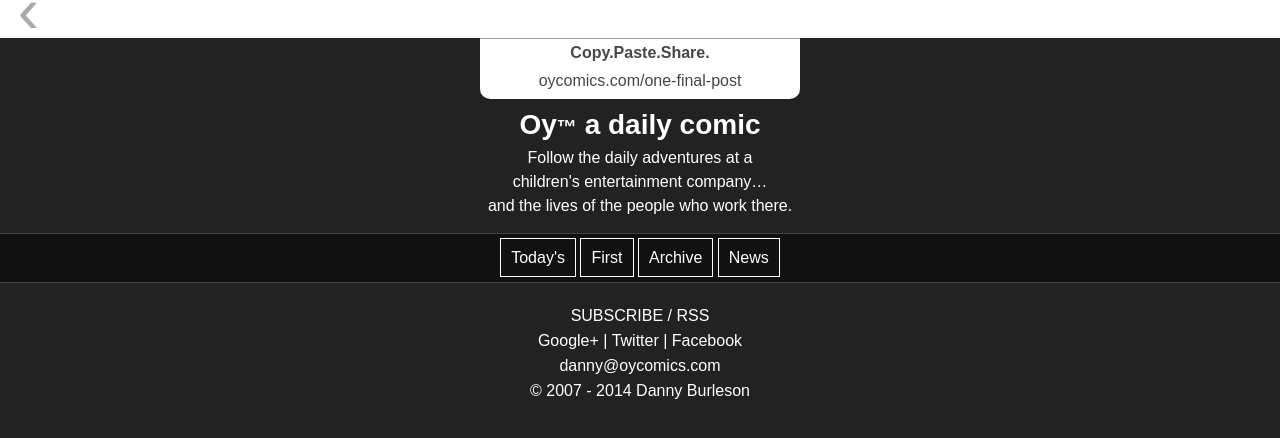
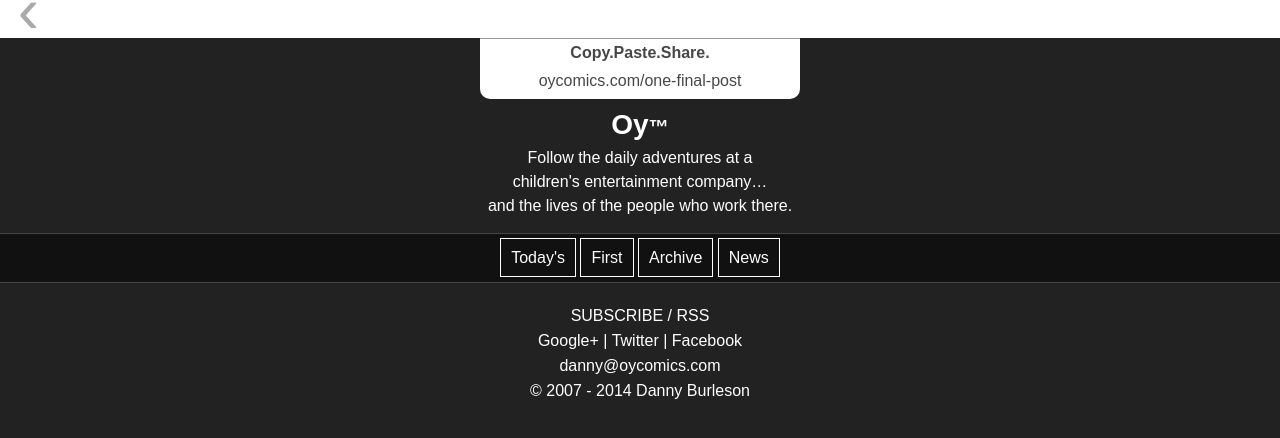
Before and after one commit to oycomics/oycomics.github.io, a Jekyll site: the page built from index.html, in a window 1280 px wide. Shown: the top 438 px of the page. Built offline with Jekyll 4.4.1, drawn with Linux system fonts in a browser that asks for light colours; Markdown is read by kramdown in place of the engine named in the settings; the list of posts is cut into pages by our own code.

Commit message:
Update title.html

```diff
--- a/_includes/title.html
+++ b/_includes/title.html
@@ -1,4 +1,4 @@
 <div class="title_about">
-<h1 class="site_title"><a href="/">Oy<span>&trade;</span> a daily comic</a></h1>
+<h1 class="site_title"><a href="/">Oy<span>&trade;</span></a></h1>
 <p>Follow the daily adventures at a<br>children's entertainment company&hellip;<br>and the lives of the people who work there.</p>
 </div>
```
